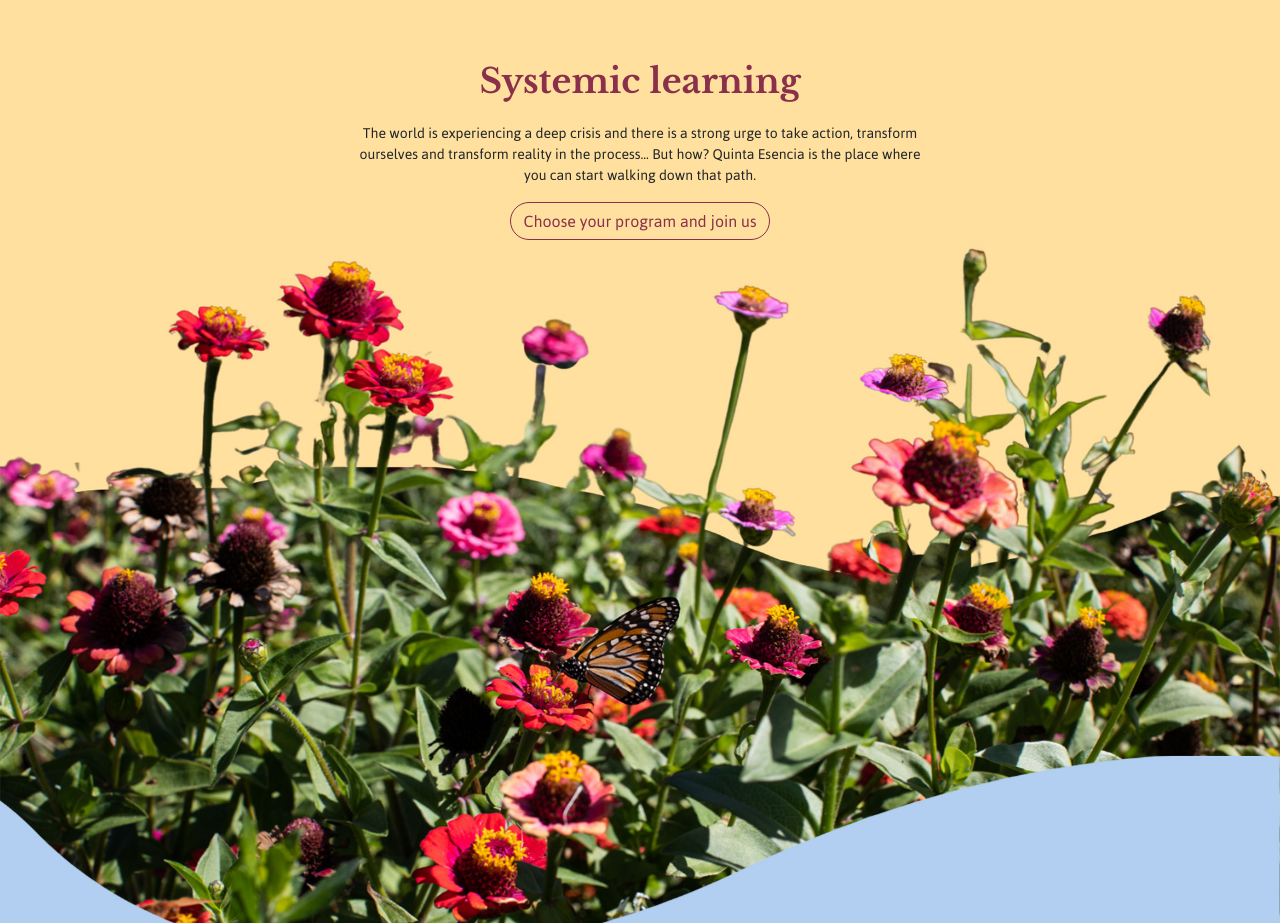
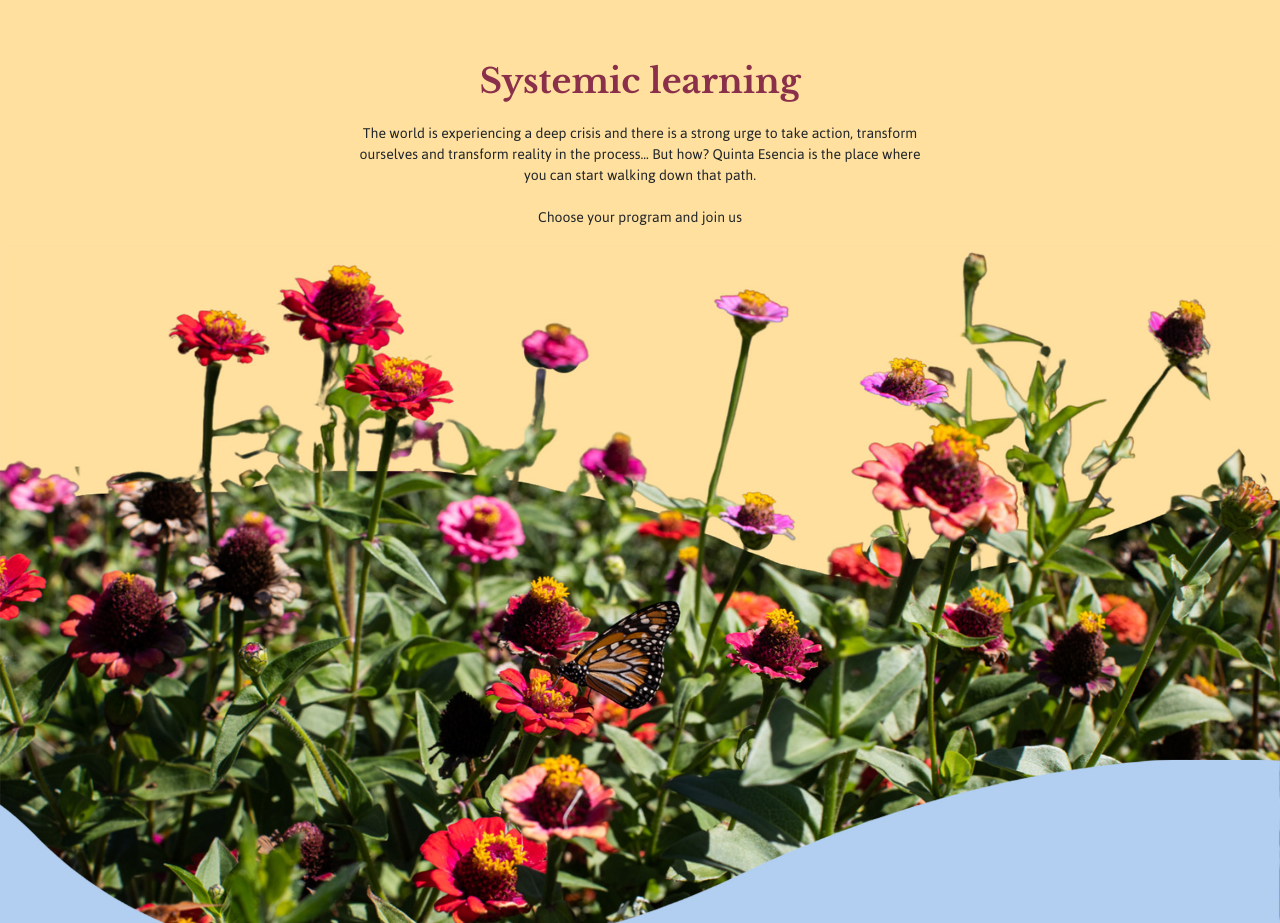
Before and after one commit to Jagrax/QuintaEsencia, a plain HTML site: page index.html in a window 1280 px wide. Shown: the part 840-1763 px from the top of the page. Drawn offline with Linux system fonts and the light colour scheme.

Commit message:
Botón "Choose your program and ..." -> Texto plano

```diff
--- a/index.html
+++ b/index.html
@@ -39,8 +39,7 @@
     <div class="bg-cream-brulee pt-5">
         <div style="max-width: 600px" class="px-3 mt-5 mx-auto text-center">
             <div class="title mb-3 text-camelot">Systemic learning</div>
-            <div class="mb-3">The world is experiencing a deep crisis and there is a strong urge to take action, transform ourselves and transform reality in the process... But how? Quinta Esencia is the place where you can start walking down that path.</div>
-            <a href="#" class="btn btn-outline-camelot rounded-pill">Choose your program and join us</a>
+            <div class="mb-3">The world is experiencing a deep crisis and there is a strong urge to take action, transform ourselves and transform reality in the process... But how? Quinta Esencia is the place where you can start walking down that path.<br><br>Choose your program and join us</div>
         </div>
         <img src="images/flowers.jpg" class="img-fluid"/>
     </div>
```
